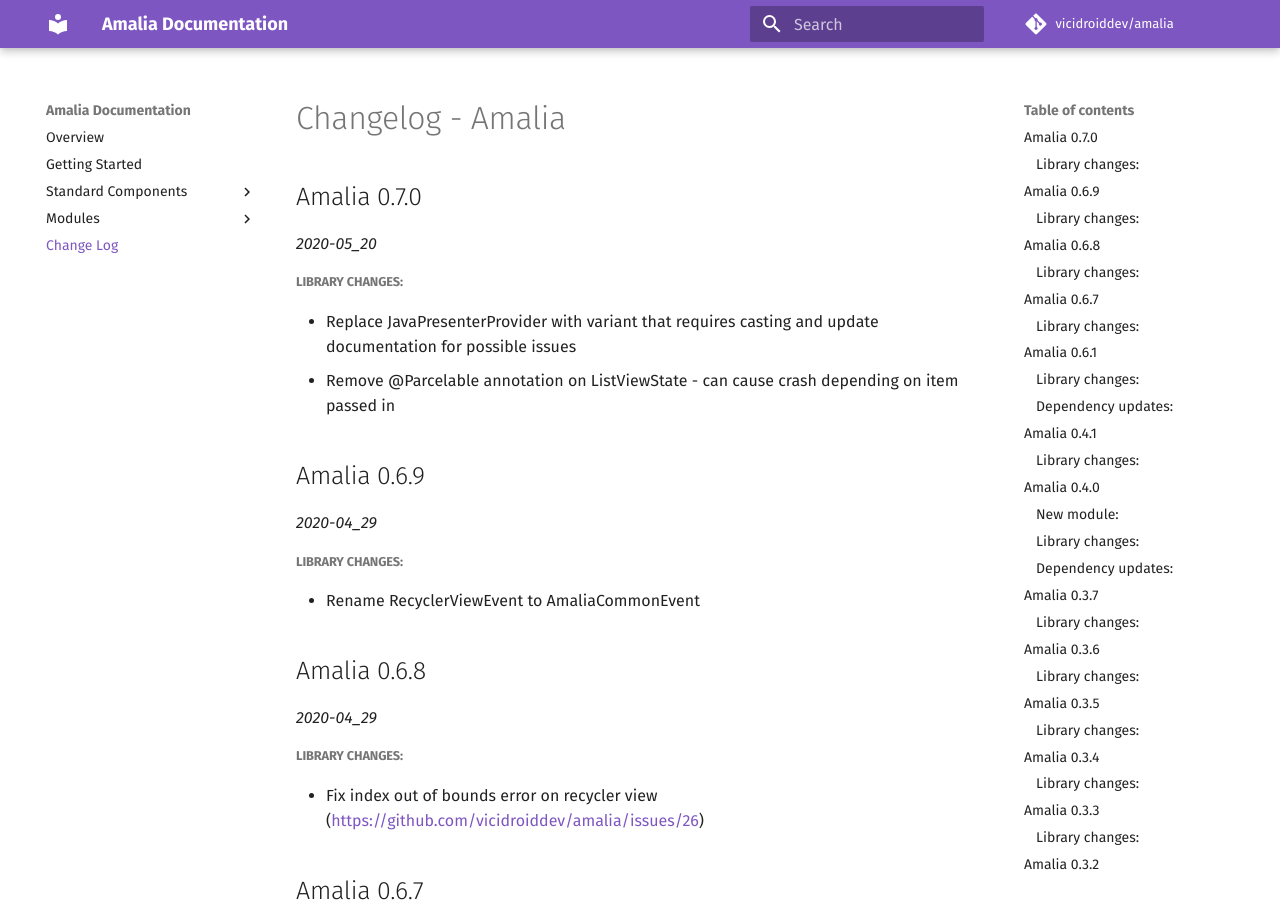
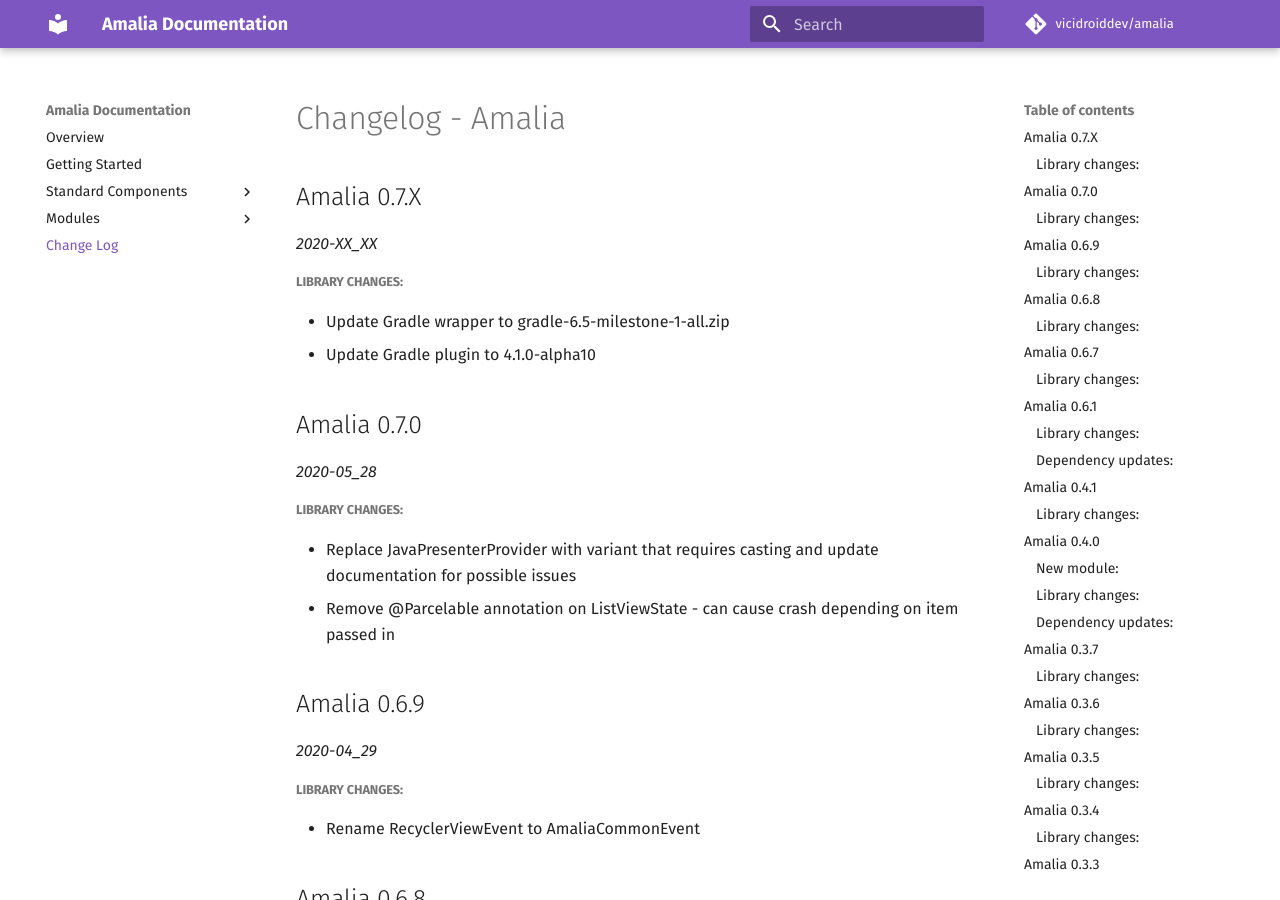
Before and after one commit to vicidroiddev/amalia, an MkDocs documentation site: the page built from documentation/docs/changelog.md, in a window 1280 px wide and 900 px high. Built offline with MkDocs 1.6.1 and Material for MkDocs 9.7.7, drawn with Linux system fonts in a browser that asks for light colours; emoji names are drawn with the system emoji font; comment, search, counter and statistics services are not loaded.

Commit message:
Update api/implementation specifications in gradle files

```diff
--- a/documentation/docs/changelog.md
+++ b/documentation/docs/changelog.md
@@ -1,8 +1,18 @@
 #Changelog - Amalia
+
+## Amalia 0.7.X
+
+_2020-XX_XX_
+
+##### Library changes:
+
+* Update Gradle wrapper to gradle-6.5-milestone-1-all.zip
+* Update Gradle plugin to 4.1.0-alpha10
+
 
 ## Amalia 0.7.0
 
-_2020-05_20_
+_2020-05_28_
 
 ##### Library changes:
 
```
Also changed, not shown: 3 other files.
